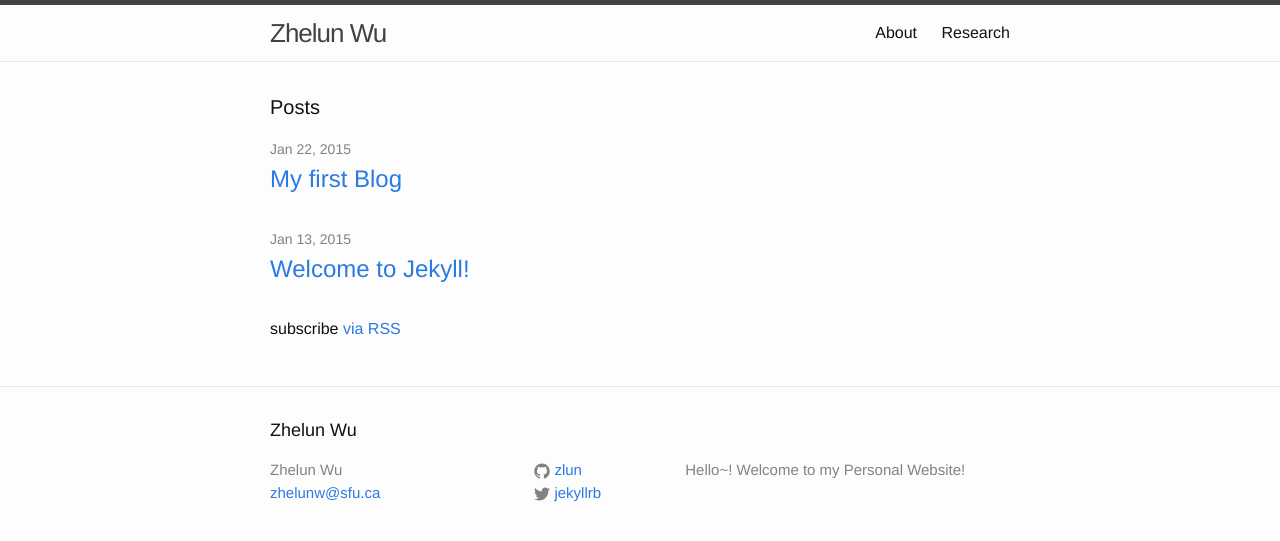
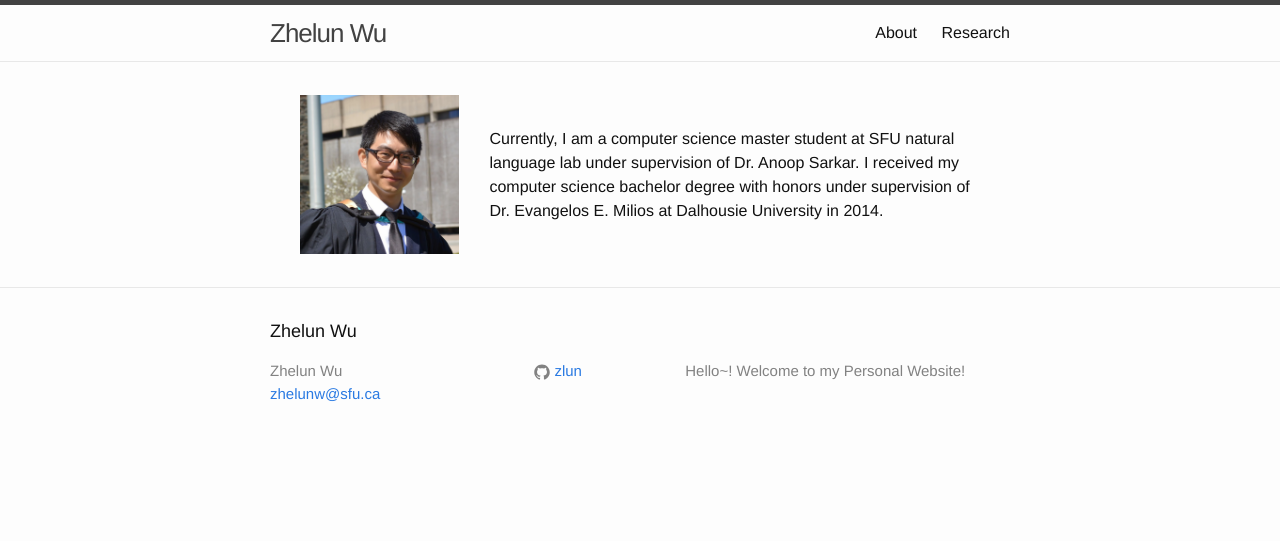
Before and after one commit to zlun/myblog, a Jekyll site: the page built from index.html, in a window 1280 px wide. Shown: the top 541 px of the page. Built offline with Jekyll 4.4.1, drawn with Linux system fonts in a browser that asks for light colours.

Commit message:
modify index.html and add photo

```diff
--- a/_config.yml
+++ b/_config.yml
@@ -3,9 +3,8 @@ title: Zhelun Wu
 email: zhelunw@sfu.ca
 description: > # this means to ignore newlines until "baseurl:"
   Hello~! Welcome to my Personal Website!
-baseurl: "/myblog" # the subpath of your site, e.g. /blog/
+baseurl: "/zlun/" # the subpath of your site, e.g. /blog/
 #url: "http://www.sfu.ca/~zhelunw" # the base hostname & protocol for your site
-twitter_username: jekyllrb
 github_username:  zlun
 
 # Build settings
--- a/index.html
+++ b/index.html
@@ -4,7 +4,7 @@ layout: default
 
 <div class="home">
 
-  <h1 class="page-heading">Posts</h1>
+  <!-- <h1 class="page-heading">Posts</h1>
 
   <ul class="post-list">
     {% for post in site.posts %}
@@ -16,8 +16,22 @@ layout: default
         </h2>
       </li>
     {% endfor %}
-  </ul>
+  </ul> -->
 
-  <p class="rss-subscribe">subscribe <a href="{{ "/feed.xml" | prepend: site.baseurl }}">via RSS</a></p>
+  <table width="95%" border="0">
+  <tbody><tr>
+    <td width="20%">
+      <div align="center"><img src="assets/photo.jpg" width="75%"></a></div>
+    </td>
+    <td width="45%">
+Currently, I am a computer science master student at SFU natural language lab under supervision of Dr. Anoop Sarkar. I received my computer science bachelor degree with honors under supervision of
+Dr. Evangelos E. Milios at Dalhousie University in 2014.
+
+ </td>
+
+  </tr>
+</tbody>
+
+</table>
 
 </div>
```
Also changed, not shown: assets/photo.JPG (added).
